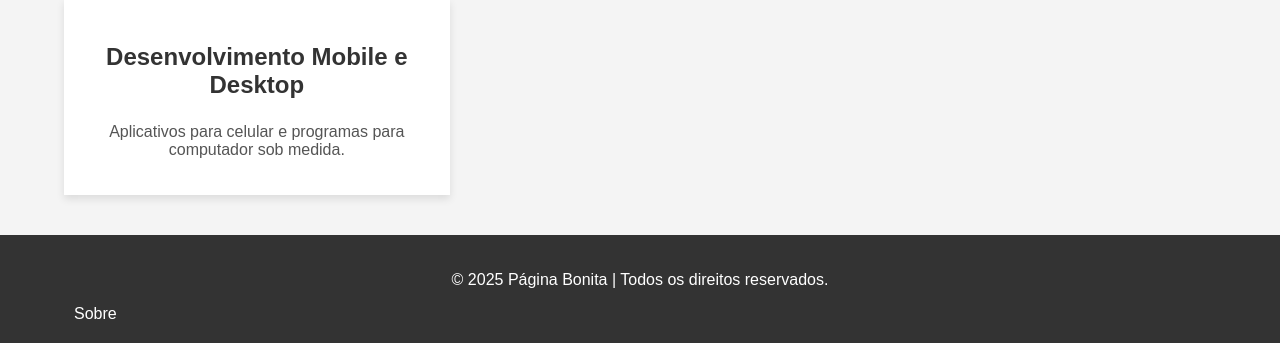
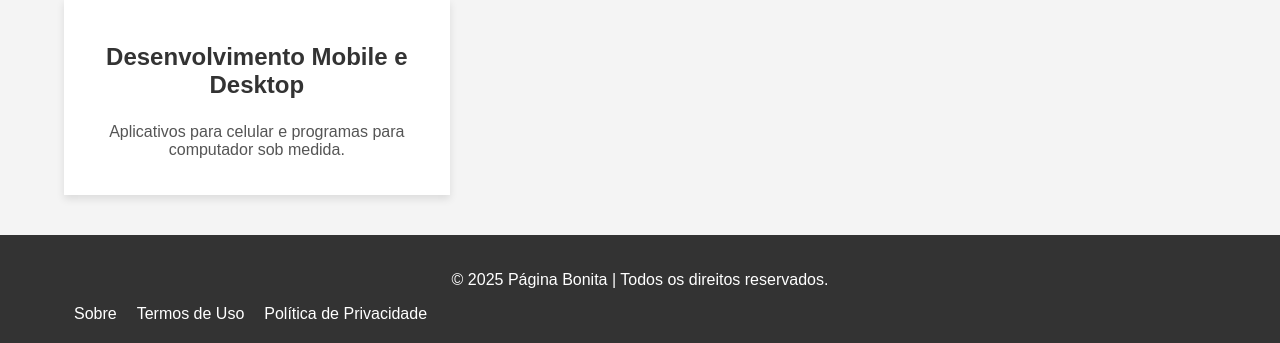
Before and after one commit to jnevesthe/cod, a Django app: page / in a window 1280 px wide. Shown: the part 515-858 px from the top of the page. Run offline with Django 5.2, Linux system fonts and the light colour scheme.

Commit message:
Update base.html

```diff
--- a/paginas/templates/paginas/base.html
+++ b/paginas/templates/paginas/base.html
@@ -77,6 +77,8 @@
         <nav>
             <ul>
                 <li><a href="{% url 'sobre' %}">Sobre</a></li>
+                <li><a href="{% url 'termos' %}">Termos de Uso</a></li>
+                <li><a href="{% url 'privacidade' %}">Política de Privacidade</a></li>
             </ul>
         </nav>
     </div>
```
Lines whose indentation alone changed are shown as unchanged.
